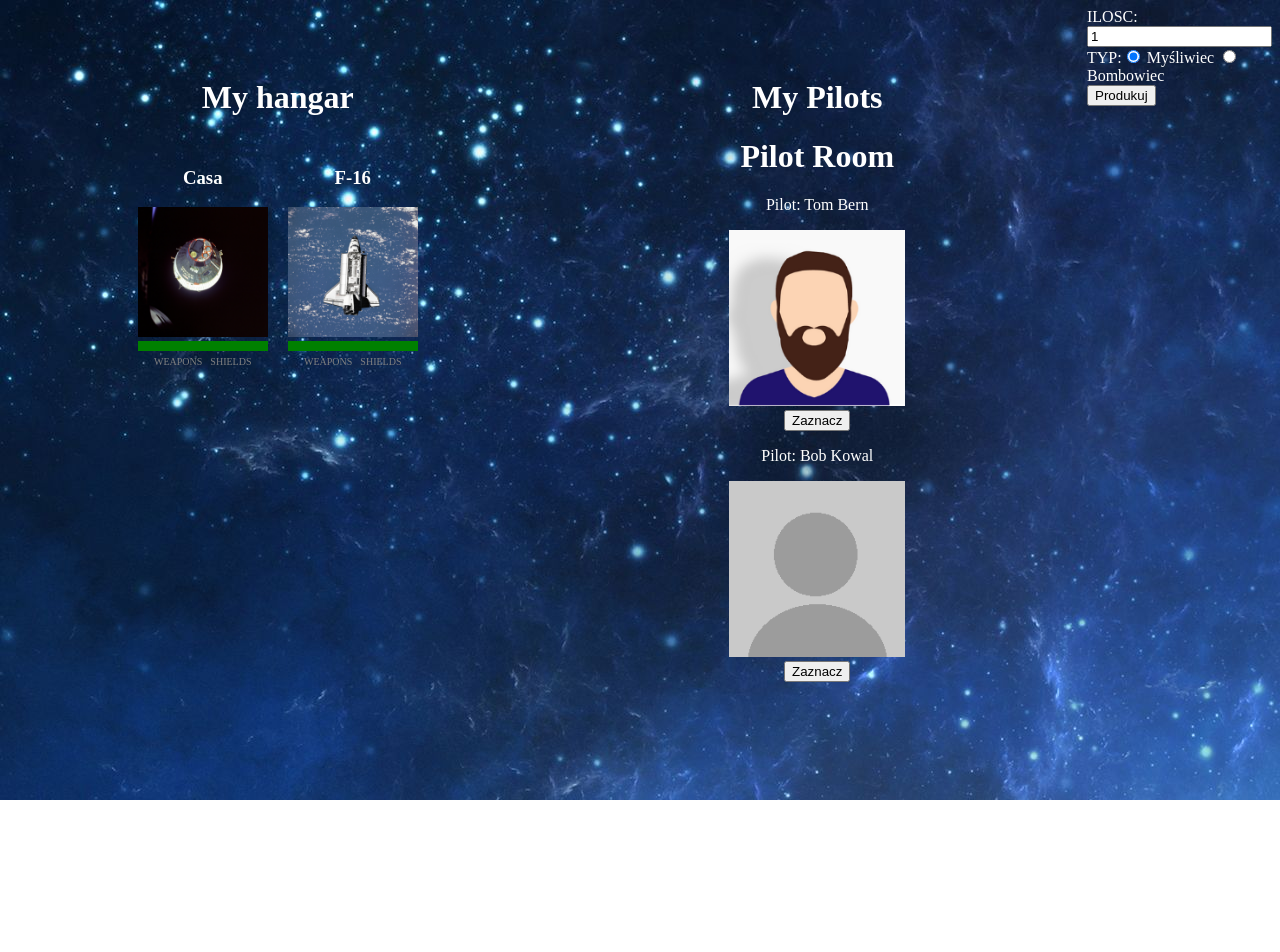
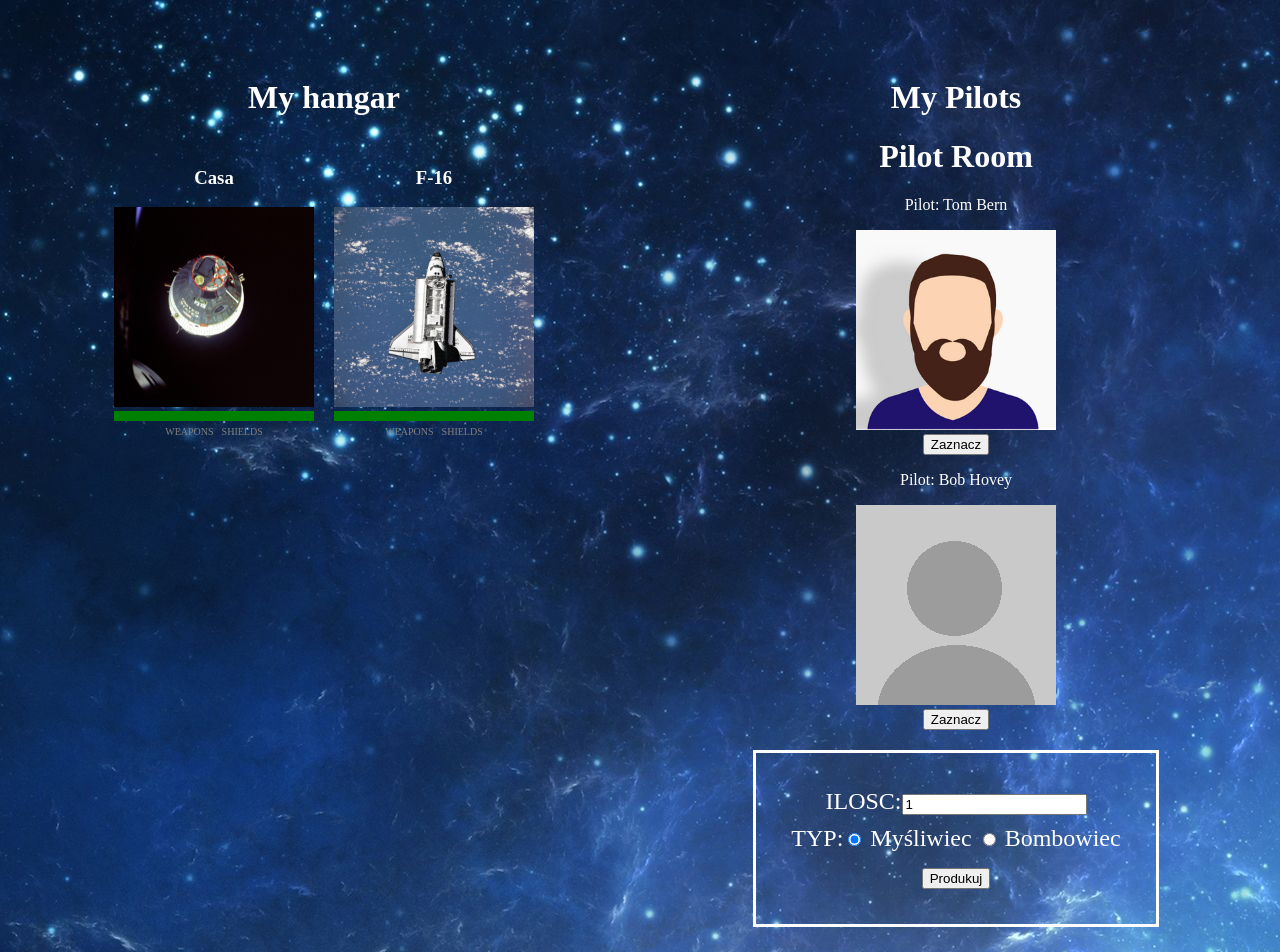
Before and after one commit to paulinakpz/projekt-koncowy, an Angular app in the folder space-app/: page / in a window 1280 px wide. Shown: the top 952 px of the page. Before the commit the page ends 800 px from the top, so only its background shows below. Built offline with nearby package versions, Linux system fonts and the light colour scheme.

Commit message:
stylowanie engineers component

```diff
--- a/space-app/src/app/space/engineers-room/engineers-room.component.css
+++ b/space-app/src/app/space/engineers-room/engineers-room.component.css
@@ -1,3 +1,19 @@
+.form-container {
+    font-size: 1.5em;
+    display: flex;
+    justify-content: center;
+}
+form {
+    padding: 30px;
+    margin-top: 20px;
+    border: 3px solid white;
+}
+
+.control-group {
+    padding: 5px;
+}
 .error {
     color: red;
+    padding: 5px;
+    display: block;
 }
--- a/space-app/src/app/space/engineers-room/engineers-room.component.html
+++ b/space-app/src/app/space/engineers-room/engineers-room.component.html
@@ -1,9 +1,13 @@
+<div class="form-container">
 <form [formGroup]="form" (ngSubmit)="orderSpaceShip(form.value)">
   <div class="control-group">
     <label class="control-label">ILOSC:</label>
     <input type="number" formControlName="shipCount" />
-    <span *ngIf="form.get('shipCount').hasError('required')" class="error"> podaj wartość </span>
-    <span *ngIf="form.get('shipCount').hasError('min') || form.get('shipCount').hasError('max')" class="error"> podaj liczbe z zakresu 1- 5  </span>
+
+      <span *ngIf="form.get('shipCount').hasError('required')" class="error">podaj wartość</span>
+      <span *ngIf="form.get('shipCount').hasError('min') || form.get('shipCount').hasError('max')" class="error">podaj liczbe z zakresu 1- 5 </span>
+
+
   </div>
 
   <div class="control-group">
@@ -21,3 +25,4 @@
     <button type="submit" [disabled]="form.invalid">Produkuj</button>
   </div>
 </form>
+</div>
--- a/space-app/src/app/space/hangar/hangar.component.html
+++ b/space-app/src/app/space/hangar/hangar.component.html
@@ -9,6 +9,9 @@
     <div class="main-container-item">
         <h1>My Pilots </h1>
         <app-pilot-room (selected)="selectedPilot = $event"></app-pilot-room>
+        <div class="engineers-container">
+            <app-engineers-room></app-engineers-room>
+        </div>
     </div>
-    <app-engineers-room></app-engineers-room>
+
 </div>
--- a/space-app/src/app/space/pilot-room/pilot-room.component.css
+++ b/space-app/src/app/space/pilot-room/pilot-room.component.css
@@ -1,3 +1,5 @@
-app-pilot.selected {
-    background-color: rgba(243, 236, 236, 0.4);
+app-pilot.selected{
+    background-color: salmon;
+    border: 4px solid red;
+    color: green;
 }
--- a/space-app/src/app/space/pilot-room/pilot-room.component.ts
+++ b/space-app/src/app/space/pilot-room/pilot-room.component.ts
@@ -16,8 +16,8 @@ export class PilotRoomComponent implements OnInit {
   ngOnInit(): void {
 
     this.pilots.push(new Pilot('Tom Bern' , '/assets/pilot1.png'));
-    this.pilots.push(new Pilot('Bob Kowal'));
-    console.log('pilots', this.pilots)
+    this.pilots.push(new Pilot('Bob Hovey'));
+    // console.log('pilots', this.pilots)
   }
   select(pilot: Pilot) : void {
     this.selectedPilot = pilot;
--- a/space-app/src/app/space/pilot/pilot.component.css
+++ b/space-app/src/app/space/pilot/pilot.component.css
@@ -1,3 +1,6 @@
-.pilot-image{
+/* .pilot-image{
     width: 40%;
-}
+} */
+/* .single-pilot {
+    border: 2px solid black;
+} */
--- a/space-app/src/app/space/pilot/pilot.component.html
+++ b/space-app/src/app/space/pilot/pilot.component.html
@@ -1,5 +1,7 @@
-<div>
-    <p>Pilot: {{pilot.fullName}}</p>
-    <img class = "pilot-image" [src]="pilot.imageUrl">
+<div class="single-pilot">
+    <div>
+        <p>Pilot: {{ pilot.fullName }}</p>
+        <img class="pilot-image" [src]="pilot.imageUrl" />
+    </div>
+    <ng-content></ng-content>
 </div>
-<ng-content></ng-content>
--- a/space-app/src/app/space/space-ship/space-ship.component.css
+++ b/space-app/src/app/space/space-ship/space-ship.component.css
@@ -1,6 +1,6 @@
 :host {
     display: inline-block;
-    max-width: 130px;
+    max-width: 200px;
     margin: 10px;
     text-align: center;
   }
--- a/space-app/src/app/space/space-ship/space-ship.component.ts
+++ b/space-app/src/app/space/space-ship/space-ship.component.ts
@@ -10,6 +10,7 @@ import { SpaceShip } from '../space-ship';
 export class SpaceShipComponent implements OnInit {
 
   @Input () spaceShip: SpaceShip;
+
   constructor() { }
 
   ngOnInit(): void {
```
